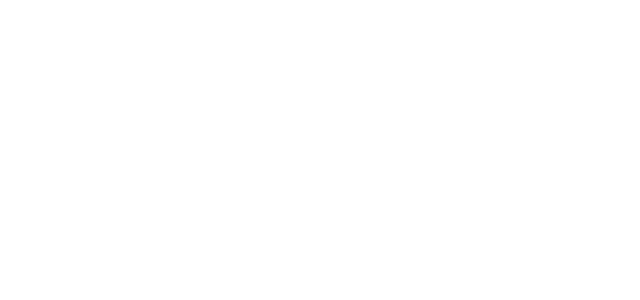
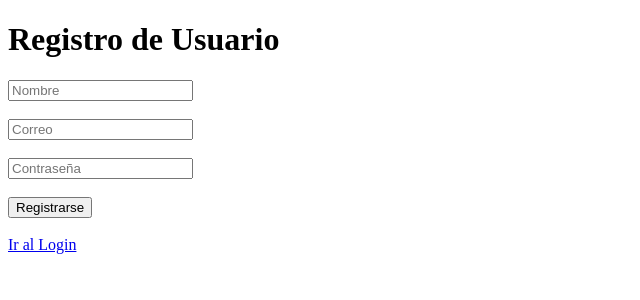
Before and after one commit to ManzanoDeAbril/WEB, a Nuxt app in the folder 17_Rent_A_Car/frontend/: page /register in a window 1280 px wide. Before the commit this address had no page. Shown: the top 300 px of the page, without its empty margins (0-640 px from the left). Built offline with nearby package versions, Linux system fonts and the light colour scheme.

Commit message:
reigtro y cambios de link
asd

```diff
--- a/17_Rent_A_Car/frontend/app/pages/login.vue
+++ b/17_Rent_A_Car/frontend/app/pages/login.vue
@@ -67,6 +67,10 @@
       Iniciar sesión
     </button>
 
+    <NuxtLink to="/register">
+     Crear cuenta
+    </NuxtLink>
+
     <p>{{ error }}</p>
 
   </div>
--- /dev/null
+++ b/17_Rent_A_Car/frontend/app/pages/register.vue
@@ -0,0 +1,98 @@
+<script setup>
+import { ref } from 'vue'
+import { API_URL } from '../composables/api'
+
+const nombre = ref('')
+const email = ref('')
+const password = ref('')
+const mensaje = ref('')
+const error = ref('')
+
+const registrar = async () => {
+
+  mensaje.value = ''
+  error.value = ''
+
+  try {
+
+    const response = await fetch(
+      `${API_URL}/usuarios/register`,
+      {
+        method: 'POST',
+        headers: {
+          'Content-Type': 'application/json'
+        },
+        body: JSON.stringify({
+          nombre: nombre.value,
+          email: email.value,
+          password: password.value
+        })
+      }
+    )
+
+    const data = await response.json()
+
+    if (!response.ok) {
+      error.value = data.error
+      return
+    }
+
+    mensaje.value = 'Usuario registrado correctamente'
+
+    setTimeout(() => {
+      navigateTo('/login')
+    }, 1500)
+
+  } catch (err) {
+
+    error.value = 'Error de conexión'
+
+  }
+
+}
+</script>
+
+<template>
+
+  <div>
+
+    <h1>Registro de Usuario</h1>
+
+    <input
+      v-model="nombre"
+      placeholder="Nombre"
+    >
+
+    <br><br>
+
+    <input
+      v-model="email"
+      placeholder="Correo"
+    >
+
+    <br><br>
+
+    <input
+      v-model="password"
+      type="password"
+      placeholder="Contraseña"
+    >
+
+    <br><br>
+
+    <button @click="registrar">
+      Registrarse
+    </button>
+
+    <br><br>
+
+    <NuxtLink to="/login">
+      Ir al Login
+    </NuxtLink>
+
+    <p>{{ mensaje }}</p>
+    <p>{{ error }}</p>
+
+  </div>
+
+</template>
--- a/17_Rent_A_Car/frontend/app/pages/reservas.vue
+++ b/17_Rent_A_Car/frontend/app/pages/reservas.vue
@@ -1,4 +1,7 @@
 <script setup>
+definePageMeta({
+  middleware: 'auth'
+})
 import { ref, onMounted } from 'vue'
 import { API_URL } from '../composables/api'
 
--- a/17_Rent_A_Car/frontend/app/pages/vehiculos.vue
+++ b/17_Rent_A_Car/frontend/app/pages/vehiculos.vue
@@ -1,4 +1,7 @@
 <script setup>
+definePageMeta({
+  middleware: 'auth'
+})
 import { ref, onMounted } from 'vue'
 import { API_URL } from '../composables/api'
 
```
Also changed, not shown: 17_Rent_A_Car/frontend/app/middleware/auth.js (added, +13 -0 lines).
